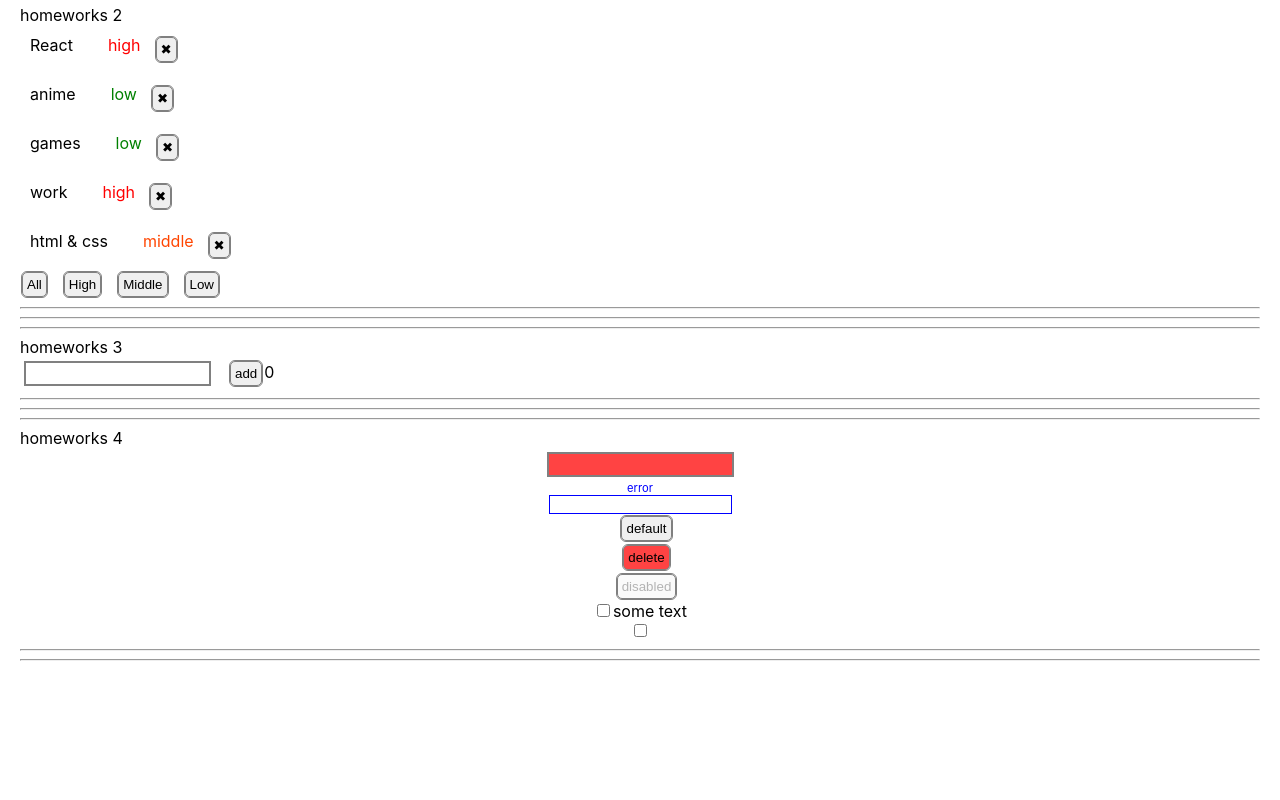
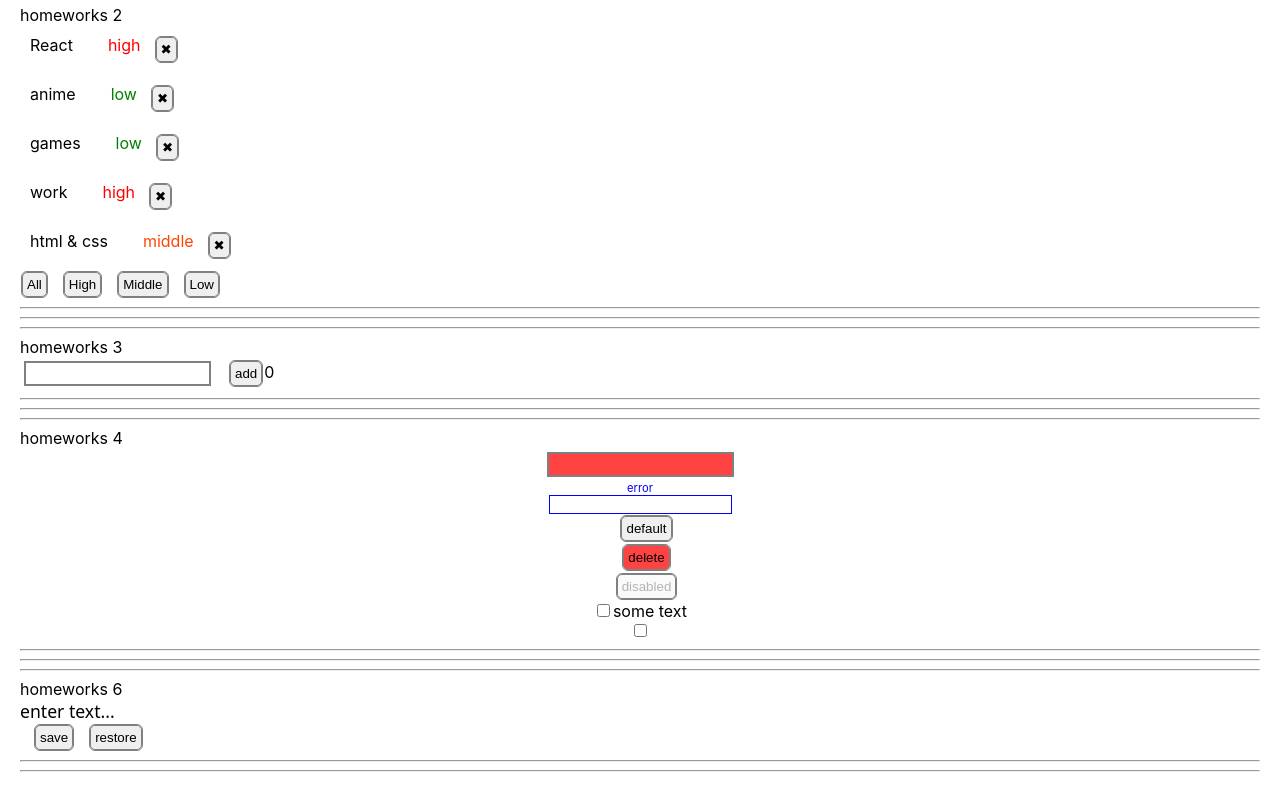
Before and after one commit to LeonShus/HomeWork, a React (Create React App) app: page / in a window 1280 px wide. Shown: the part 232-1032 px from the top of the page. Before the commit the page ends 921 px from the top, so only its background shows below. Built offline with nearby package versions, Linux system fonts and the light colour scheme.

Commit message:
Add HW6 & styled span

```diff
--- a/src/p2-homeworks/h4/common/c2-SuperButton/SuperButton.tsx
+++ b/src/p2-homeworks/h4/common/c2-SuperButton/SuperButton.tsx
@@ -1,5 +1,5 @@
-import React, {ButtonHTMLAttributes, DetailedHTMLProps} from 'react'
-import s from './SuperButton.module.css'
+import React, {ButtonHTMLAttributes, DetailedHTMLProps} from "react"
+import s from "./SuperButton.module.css"
 
 // тип пропсов обычной кнопки, children в котором храниться название кнопки там уже описан
 type DefaultButtonPropsType = DetailedHTMLProps<ButtonHTMLAttributes<HTMLButtonElement>, HTMLButtonElement>
--- a/src/p2-homeworks/h5/pages/PreJunior.tsx
+++ b/src/p2-homeworks/h5/pages/PreJunior.tsx
@@ -3,6 +3,7 @@ import HW1 from "../../h1/HW1"
 import HW2 from "../../h2/HW2"
 import HW3 from "../../h3/HW3"
 import HW4 from "../../h4/HW4"
+import HW6 from "../../h6/HW6";
 
 function PreJunior() {
     return (
@@ -11,7 +12,7 @@ function PreJunior() {
             <HW2/>
             <HW3/>
             <HW4/>
-            {/*<HW6/>*/}
+            <HW6/>
 
         </div>
     )
--- a/src/p2-homeworks/h6/HW6.tsx
+++ b/src/p2-homeworks/h6/HW6.tsx
@@ -1,16 +1,16 @@
-import React, {useState} from 'react'
-import SuperEditableSpan from './common/c4-SuperEditableSpan/SuperEditableSpan'
-import SuperButton from '../h4/common/c2-SuperButton/SuperButton'
-import {restoreState, saveState} from './localStorage/localStorage'
+import React, {useState} from "react"
+import SuperEditableSpan from "./common/c4-SuperEditableSpan/SuperEditableSpan"
+import SuperButton from "../h4/common/c2-SuperButton/SuperButton"
+import {restoreState, saveState} from "./localStorage/localStorage"
 
 function HW6() {
-    const [value, setValue] = useState<string>('')
+    const [value, setValue] = useState<string>("")
 
     const save = () => {
-        saveState<string>('editable-span-value', value)
+        saveState<string>("editable-span-value", value)
     }
     const restore = () => {
-        // setValue()
+        setValue(restoreState<string>("editable-span-value", value))
     }
 
     return (
@@ -23,7 +23,7 @@ function HW6() {
                 <SuperEditableSpan
                     value={value}
                     onChangeText={setValue}
-                    spanProps={{children: value ? undefined : 'enter text...'}}
+                    spanProps={{children: value ? undefined : "enter text..."}}
                 />
             </div>
             <SuperButton onClick={save}>save</SuperButton>
--- /dev/null
+++ b/src/p2-homeworks/h6/common/c4-SuperEditableSpan/SuperEditableSpan.module.css
@@ -0,0 +1,28 @@
+.editSpan {
+    font-family: system-ui;;
+    font-size: 1.1rem;
+    cursor: pointer;
+}
+.editSpan:hover{
+    color: gray;
+    transition: color .5s;
+}
+.editSpan::before{
+    content: 'DoubleClick to Edit';
+    color: black;
+    position: absolute;
+    margin-left: 5px;
+    z-index: 999;
+    opacity: 0;
+    border: 1px solid black;
+    border-radius: 5px;
+    font-size: .7rem;
+    background-color: white;
+    padding: 3px;
+}
+.editSpan:hover::before{
+    opacity: 1;
+    margin-top: 1.5rem;
+    transition: 1s;
+    pointer-events: none;
+}
--- a/src/p2-homeworks/h6/common/c4-SuperEditableSpan/SuperEditableSpan.tsx
+++ b/src/p2-homeworks/h6/common/c4-SuperEditableSpan/SuperEditableSpan.tsx
@@ -1,5 +1,6 @@
-import React, {DetailedHTMLProps, InputHTMLAttributes, HTMLAttributes, useState} from 'react'
-import SuperInputText from '../../../h4/common/c1-SuperInputText/SuperInputText'
+import React, {DetailedHTMLProps, InputHTMLAttributes, HTMLAttributes, useState} from "react"
+import SuperInputText from "../../../h4/common/c1-SuperInputText/SuperInputText"
+import classes from "./SuperEditableSpan.module.css"
 
 // тип пропсов обычного инпута
 type DefaultInputPropsType = DetailedHTMLProps<InputHTMLAttributes<HTMLInputElement>, HTMLInputElement>
@@ -32,21 +33,21 @@ const SuperEditableSpan: React.FC<SuperEditableSpanType> = (
 
     const onEnterCallback = () => {
         // setEditMode() // выключить editMode при нажатии Enter
-
+        setEditMode(false)
         onEnter && onEnter()
     }
     const onBlurCallback = (e: React.FocusEvent<HTMLInputElement>) => {
         // setEditMode() // выключить editMode при нажатии за пределами инпута
-
+        setEditMode(false)
         onBlur && onBlur(e)
     }
     const onDoubleClickCallBack = (e: React.MouseEvent<HTMLSpanElement, MouseEvent>) => {
         // setEditMode() // включить editMode при двойном клике
-
+        setEditMode(true)
         onDoubleClick && onDoubleClick(e)
     }
 
-    const spanClassName = `${'сделать красивый стиль для спана'} ${className}`
+    const spanClassName = `${classes.editSpan} ${className}`
 
     return (
         <>
```
